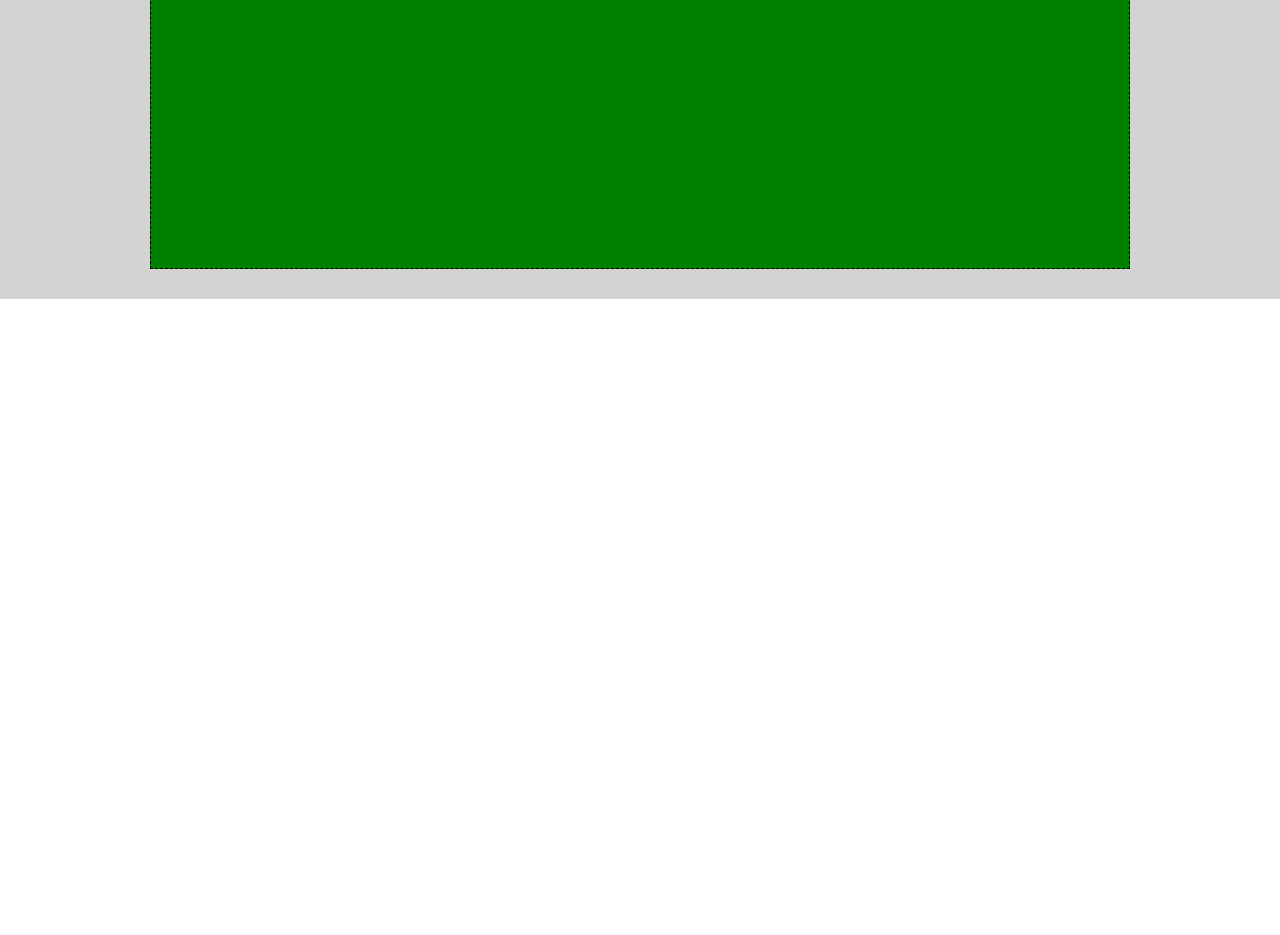
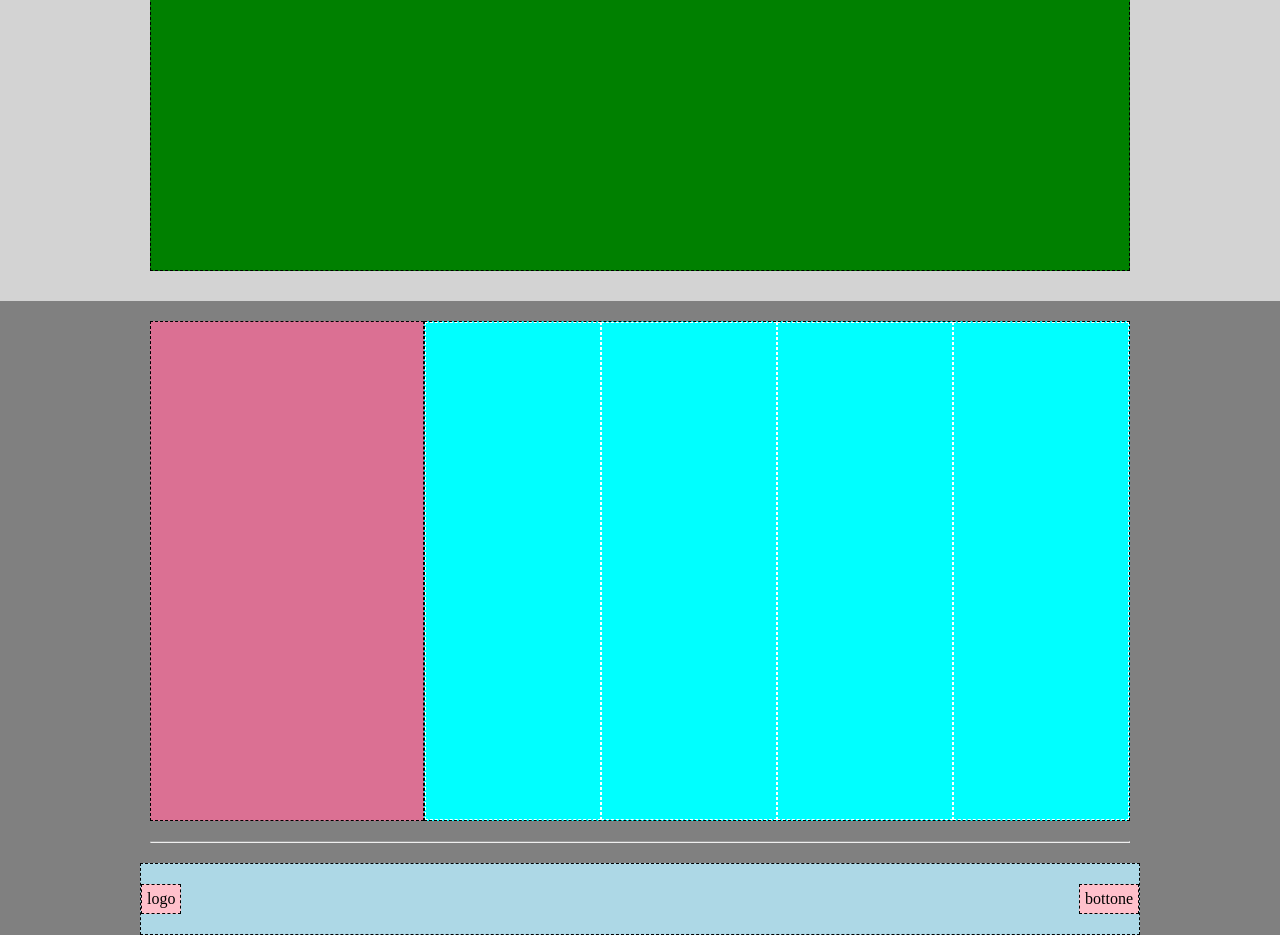
Before and after one commit to luigicaiaffa/htmlcss-struttura-discord, a plain HTML site: page index.html in a window 1280 px wide. Shown: the part 1701-2636 px from the top of the page. Before the commit the page ends 2000 px from the top, so only its background shows below. Drawn offline with Linux system fonts and the light colour scheme.

Commit message:
last commit

```diff
--- a/css/style.css
+++ b/css/style.css
@@ -42,9 +42,10 @@
 /* FIRST SECTION */
 
 .first-section {
+  padding: 30px;
+
   /* DEBUG */
   background-color: darkblue;
-  padding: 30px;
 }
 
 .first-section > .container {
@@ -56,7 +57,7 @@
 
 .first-block {
   /* DEBUG */
-  padding: 120px;
+  height: 250px;
 }
 
 /* MAIN SECTION */
@@ -78,7 +79,7 @@
   width: 60%;
 
   /* DEBUG */
-  padding: 150px;
+  height: 300px;
   background-color: lightblue;
   border: 1px dashed black;
 }
@@ -87,7 +88,7 @@
   width: 40%;
 
   /* DEBUG */
-  padding: 150px;
+  height: 300px;
   background-color: pink;
   border: 1px dashed black;
 }
@@ -95,14 +96,81 @@
 /* LAST SECTION */
 
 .last-section {
+  padding: 30px;
+
   /* DEBUG */
-  padding: 30px;
   background-color: lightgrey;
 }
 
 .last-block {
   /* DEBUG */
-  padding: 250px;
+  height: 500px;
   background-color: green;
   border: 1px dashed black;
 }
+
+/* FOOTER PART 1 */
+
+.footer-bg {
+  background-color: grey;
+  padding-top: 20px;
+}
+
+.first-footer > .container {
+  display: flex;
+  margin-bottom: 20px;
+  /* DEBUG */
+  height: 500px;
+}
+
+.footer-block-uno {
+  width: 28%;
+
+  /* DEBUG */
+  background-color: palevioletred;
+  border: 1px dashed black;
+}
+
+.footer-block-due {
+  width: 72%;
+  display: flex;
+
+  /* DEBUG */
+  background-color: aqua;
+  border: 1px dashed black;
+}
+
+.footer-block-due > div {
+  width: 25%;
+
+  /* DEBUG */
+  border: 1px dashed white;
+}
+
+.second-footer > .container {
+  display: flex;
+  justify-content: space-between;
+  align-items: center;
+  margin-top: 20px;
+  padding: 20px 0;
+
+  /* DEBUG */
+  background-color: lightblue;
+  border: 1px dashed black;
+}
+
+.footer-logo {
+  padding: 5px;
+
+  /* DEBUG */
+  background-color: pink;
+  border: 1px dashed black;
+}
+
+.footer-button {
+  padding: 5px;
+
+  /* DEBUG */
+  background-color: pink;
+  border: 1px dashed black;
+}
--- a/index.html
+++ b/index.html
@@ -66,6 +66,33 @@
       </section>
     </main>
 
-    <footer></footer>
+    <!-- FOOTER -->
+    <footer class="footer-bg">
+      <!-- PART 1 -->
+      <section class="first-footer">
+        <div class="container">
+          <div class="footer-block-uno"></div>
+          <div class="footer-block-due">
+            <div></div>
+            <div></div>
+            <div></div>
+            <div></div>
+          </div>
+        </div>
+      </section>
+
+      <!-- /// -->
+      <div class="container">
+        <hr />
+      </div>
+
+      <!-- PART 2 -->
+      <section class="second-footer">
+        <div class="container">
+          <div class="footer-logo">logo</div>
+          <div class="footer-button">bottone</div>
+        </div>
+      </section>
+    </footer>
   </body>
 </html>
```
